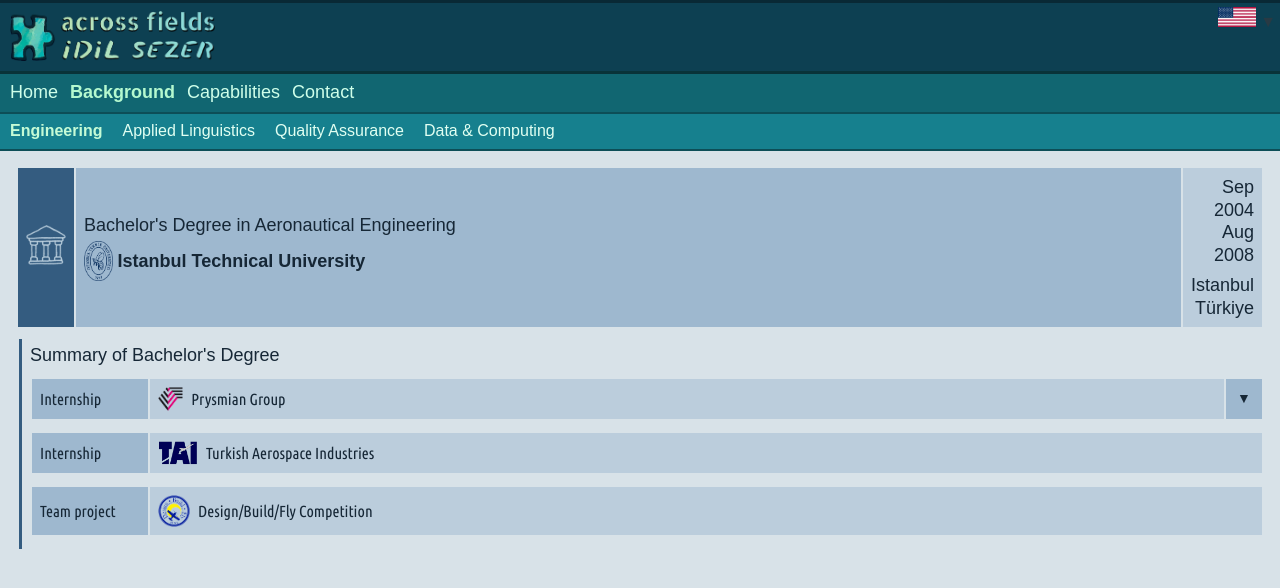
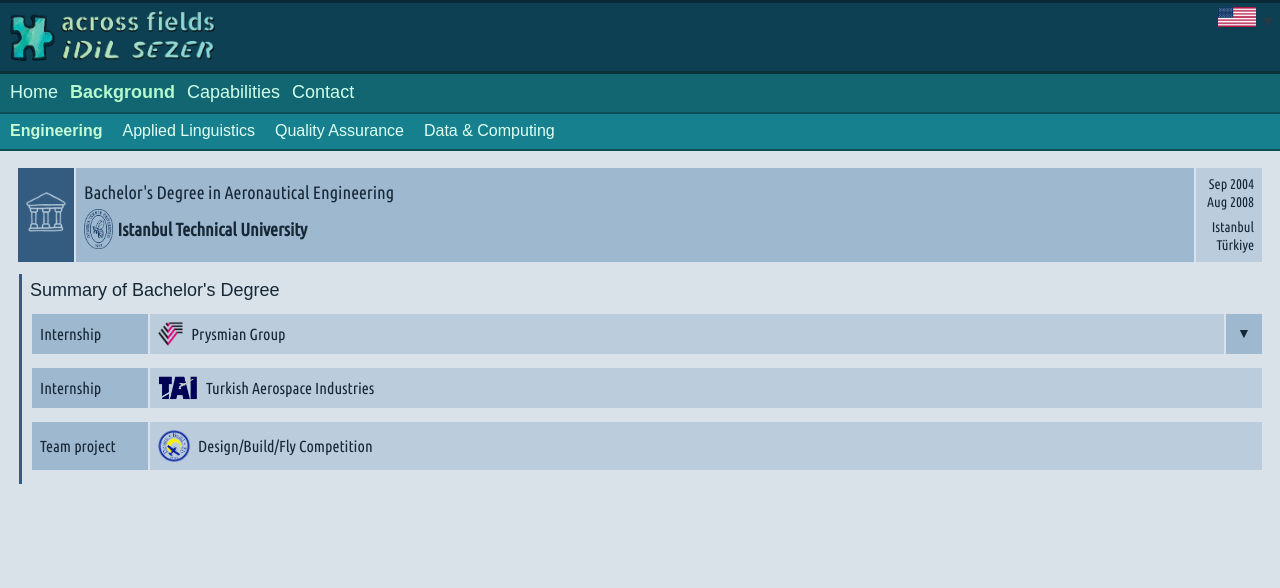
Before and after one commit to acrossfields/idilsezer, a Jekyll site: the page built from en/background-eng.md, in a window 1280 px wide. Shown: the top 588 px of the page. Built offline with Jekyll 4.4.1, drawn with Linux system fonts in a browser that asks for light colours; some web fonts are replaced.

Commit message:
Update background-eng.md

```diff
--- a/en/background-eng.md
+++ b/en/background-eng.md
@@ -10,7 +10,7 @@ permalink: /en/background/engineering/
     <td style="background-color: #345c80; padding: 8px;">
       <img src="{{ '/assets/images/edu-eng.png' | relative_url }}" alt="Education">
     </td>
-    <td style="background-color: #9eb8cf; padding: 8px;">
+    <td style="background-color: #9eb8cf; padding: 8px; font-family: 'Ubuntu Condensed', sans-serif; font-size: 18px;">
       <div style="margin-bottom: 5px;">
         Bachelor's Degree in Aeronautical Engineering
       </div>
@@ -19,7 +19,7 @@ permalink: /en/background/engineering/
         <strong>Istanbul Technical University</strong>
       </div>
     </td>
-    <td style="background-color: #bbcddc; padding: 8px;">
+    <td style="background-color: #bbcddc; padding: 8px; font-family: 'Ubuntu Condensed', sans-serif; font-size: 14px;">
       Sep 2004<br>
       <div style="margin-bottom: 8px;">Aug 2008</div>
       Istanbul<br>
```
